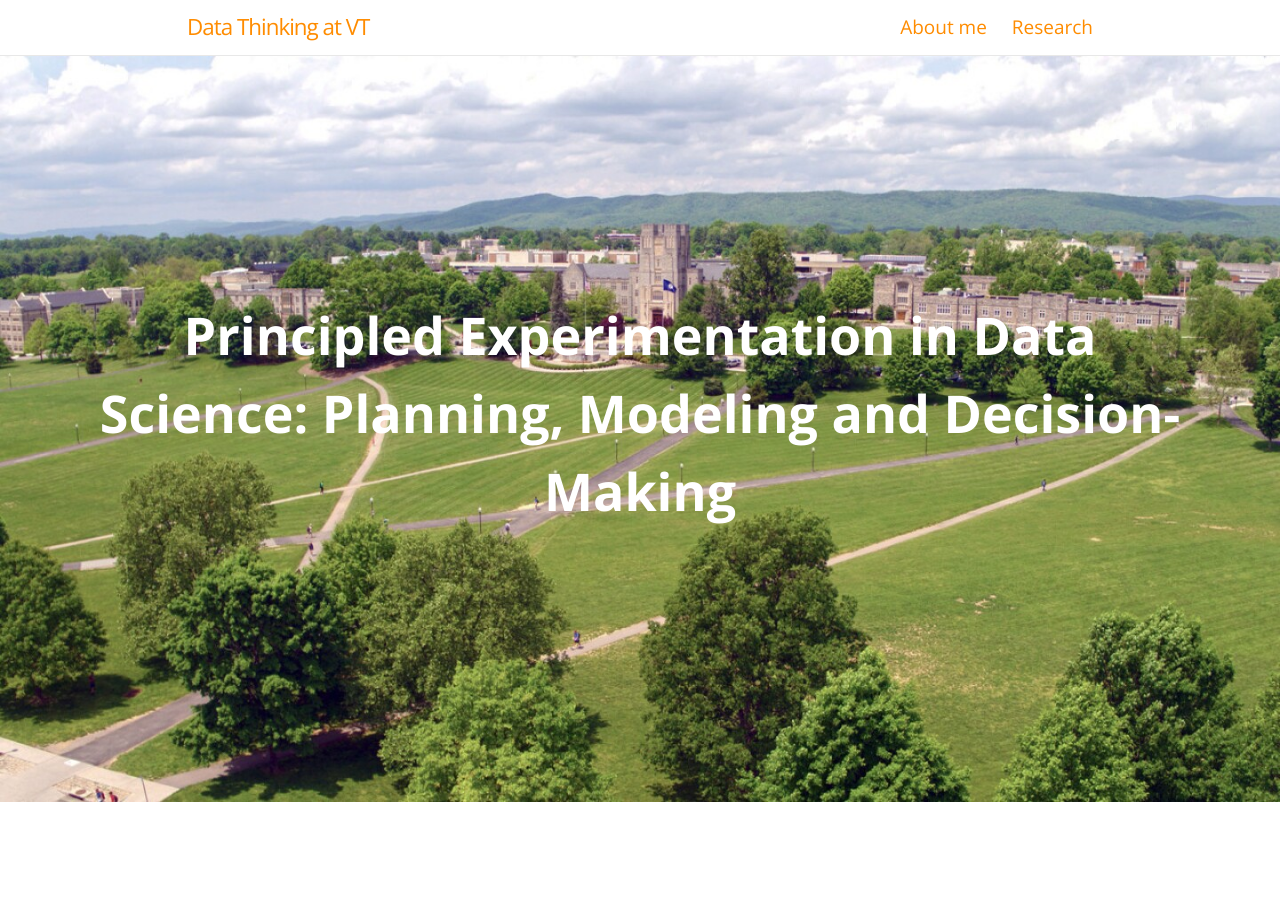
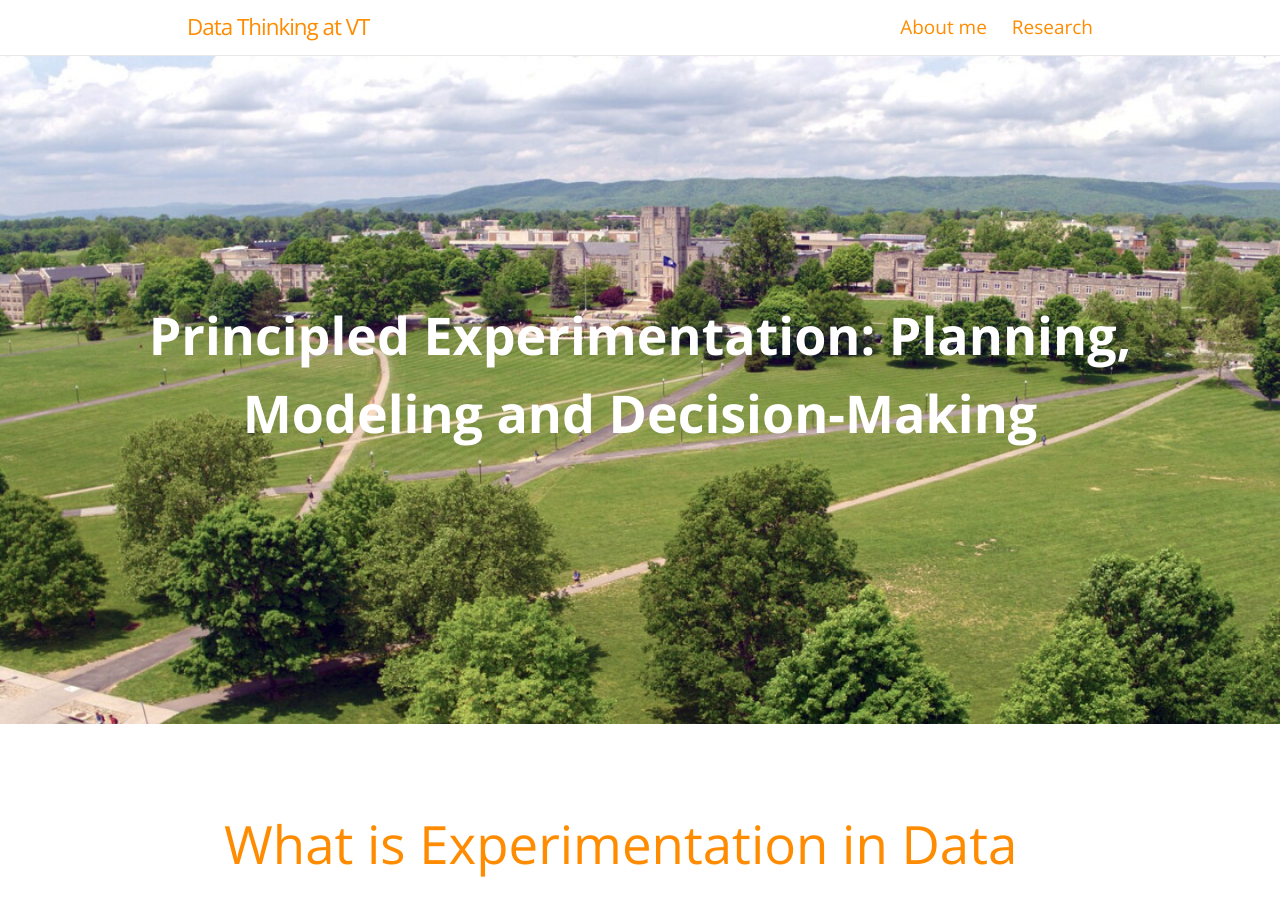
Before and after one commit to xwdeng80/blog, a Jekyll site: the page built from _posts/2023-10-30-PDAE.md, in a window 1280 px wide and 900 px high. Built offline with Jekyll 4.4.1, drawn with Linux system fonts in a browser that asks for light colours.

Commit message:
Update 2023-10-30-PDAE.md

```diff
--- a/_posts/2023-10-30-PDAE.md
+++ b/_posts/2023-10-30-PDAE.md
@@ -1,6 +1,6 @@
 ---
 layout: post
-title:  "Principled Experimentation in Data Science: Planning, Modeling and Decision-Making"
+title:  "Principled Experimentation: Planning, Modeling and Decision-Making"
 date:   2023-06-20 10:45:00 +0200
 permalink: PEDS-stat-pmd
 tags: [Data Science]
@@ -14,8 +14,6 @@ excerpt: "A Principled Experimentation for Data Science"
 
 Experiments in Data Science require proper planning and design to best answer its problem of interest.
 
-
-
 # How to Make Principled Experimentation
 
  -- A clear objective of study
```
